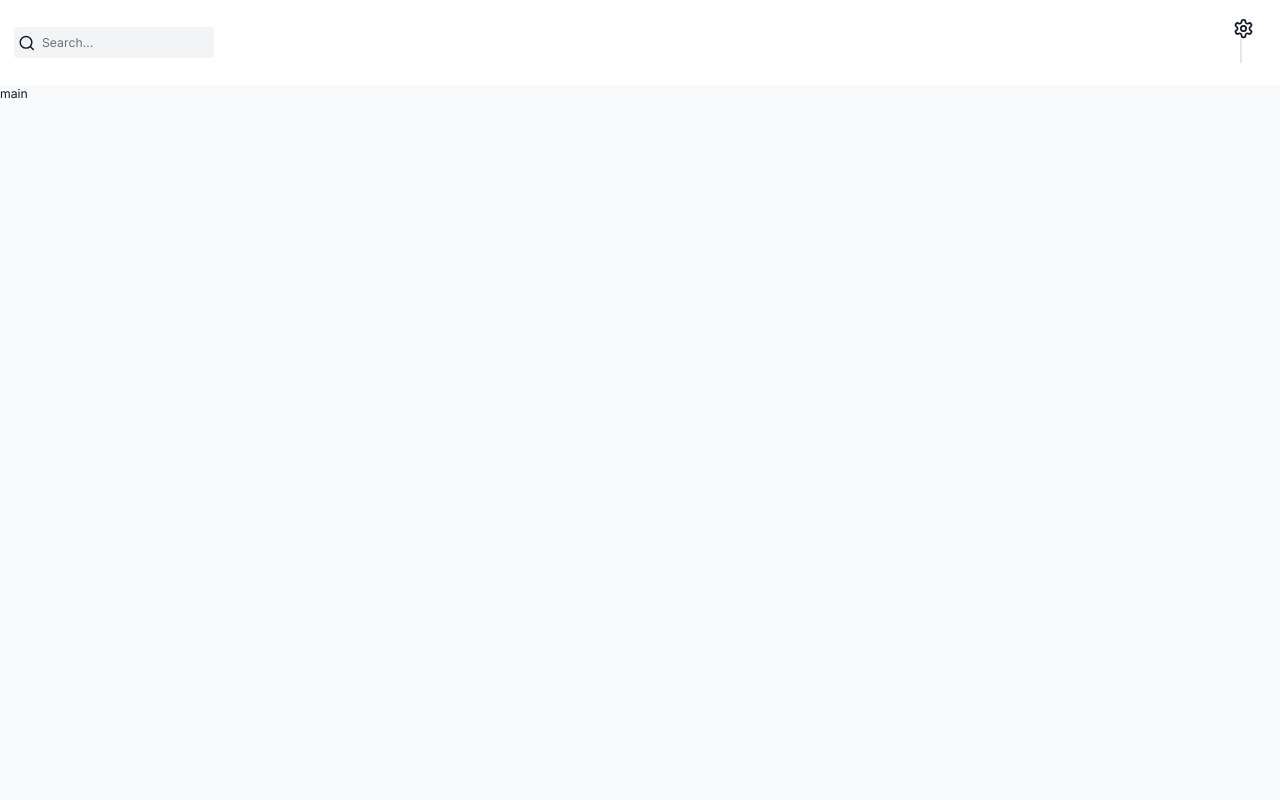
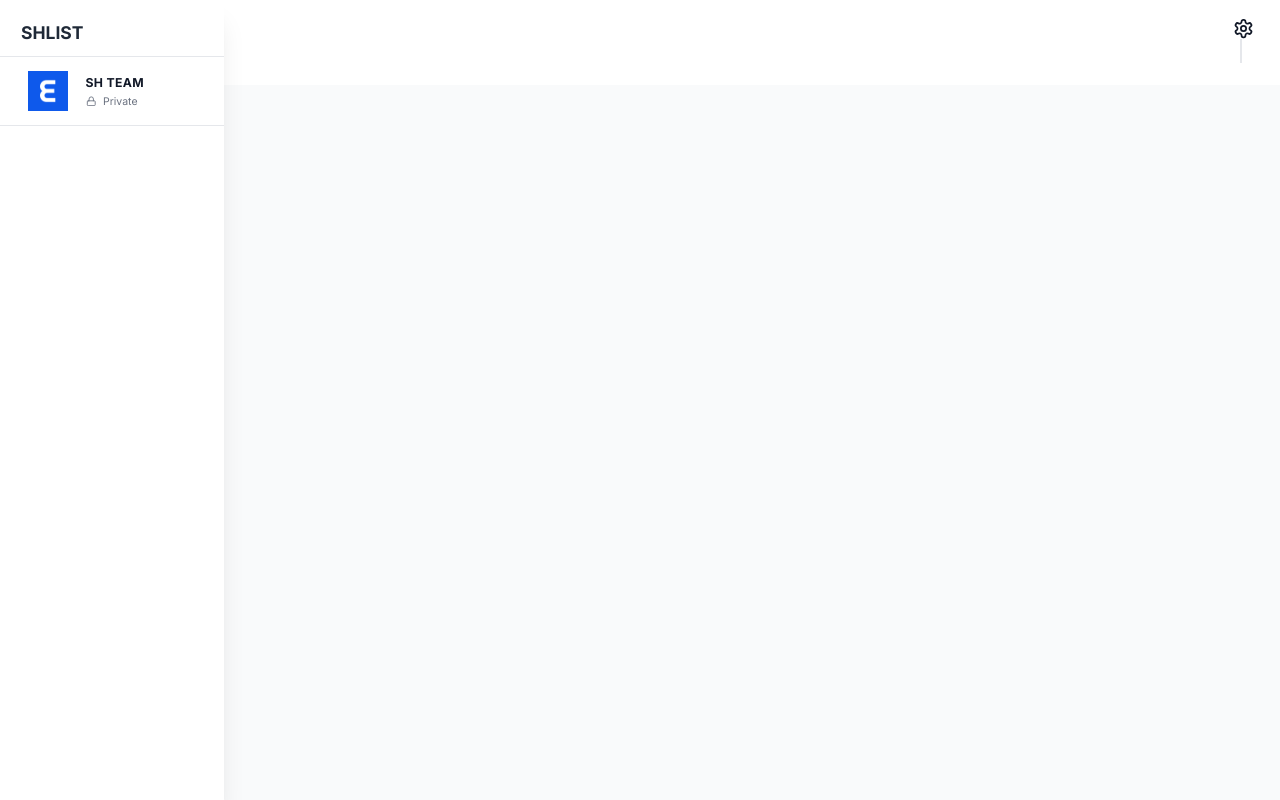
Before and after one commit to tropicaluser/edroh-projectmanagement, a Next.js app in the folder client/: page / in a window 1280 px wide. Built offline with nearby package versions, Linux system fonts and the light colour scheme.

Commit message:
feat(client): add sidebar - skeleton

```diff
--- a/client/src/app/DashboardLayout.tsx
+++ b/client/src/app/DashboardLayout.tsx
@@ -1,11 +1,10 @@
-"use client";
-
 import Navbar from "@/components/Navbar";
+import Sidebar from "@/components/Sidebar";
 
 const DashboardLayout = ({ children }: { children: React.ReactNode }) => {
   return (
     <div className="flex min-h-screen w-full bg-gray-50 text-gray-900">
-      {/* sidebar */}
+      <Sidebar />
       <main className={`flex w-full flex-col bg-gray-50 dark:bg-dark-bg`}>
         <Navbar />
         {children}
--- /dev/null
+++ b/client/src/components/Sidebar/index.tsx
@@ -0,0 +1,45 @@
+"use client";
+
+import { LockIcon } from 'lucide-react';
+import Image from "next/image";
+import { useState } from "react";
+
+const Sidebar = () => {
+  const [showProjects, setShowProjects] = useState(true);
+  const [showPriority, setShowPriority] = useState(true);
+
+  const sidebarClassNames = `fixed flex flex-col h-[100%] justify-between shadow-xl
+    transition-all duration-300 h-full z-40 dark:bg-black overflow-y-auto bg-white w-64`;
+
+  return (
+    <div className={sidebarClassNames}>
+      <div className="flex h-[100%] w-full flex-col justify-start">
+        {/* TOP LOGO */}
+        <div className="z-50 flex min-h-[56px] w-64 items-center justify-between bg-white px-6 pt-3 dark:bg-black">
+          <div className="text-xl font-bold text-gray-800 dark:text-white">
+            SHLIST
+          </div>
+        </div>
+
+        {/* TEAM */}
+        <div className="flex items-center gap-5 border-y-[1.5px] border-gray-200 px-8 py-4 dark:border-gray-700">
+          <Image src="/logo.png" alt="Logo" width={40} height={40} />
+          <div>
+            <h3 className="text-md font-bold tracking-wide dark:text-gray-200">
+              SH TEAM
+            </h3>
+            <div className="mt-1 flex items-start gap-2">
+              <LockIcon className="mt-[0.1rem] h-3 w-3 text-gray-500 dark:text-gray-400" />
+              <p className="text-xs text-gray-500">Private</p>
+            </div>
+          </div>
+        </div>
+
+        {/* NAVBAR LINKS */}
+
+      </div>
+    </div>
+  );
+};
+
+export default Sidebar;
```
Also changed, not shown: client/public/logo.png (added).
